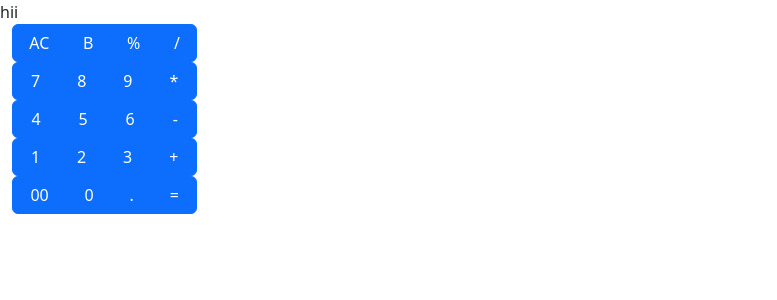
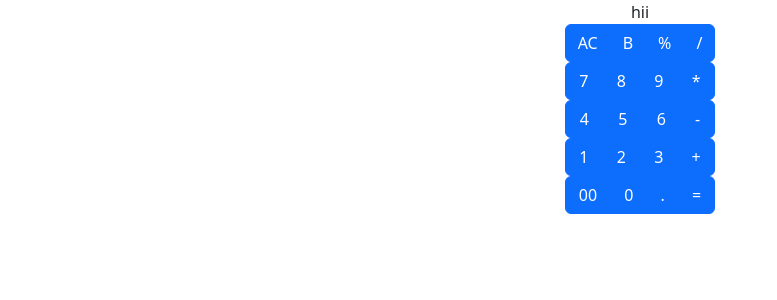
Before and after one commit to Smruti-Rekha-Swain/Calculator, a React (Vite) app: page / in a window 1280 px wide. Shown: the top 300 px of the page, without its empty margins (0-777 px from the left). Built offline with nearby package versions, Linux system fonts and the light colour scheme.

Commit message:
Structured the UI

```diff
--- a/src/App.jsx
+++ b/src/App.jsx
@@ -1,15 +1,11 @@
 function App() {
   return (
     <>
-      <div className="container-fluid text-center">
-        <div className="row col-sm-2">hii</div>
-        {/* <div className="row row-cols-auto"> */}
-        <div className="row col-sm-2">
-          <div
-            className="btn-group col"
-            role="group"
-            aria-label="Basic example"
-          >
+      <div className="container-fluid text-center d-flex flex-column w-25 align-items-center">
+        <div className="row ">hii</div>
+
+        <div className="row d-flex flex-column">
+          <div className="btn-group col" role="group">
             <button type="button" className="btn btn-primary">
               AC
             </button>
@@ -97,7 +93,6 @@ function App() {
           </div>
         </div>
       </div>
-      {/* </div> */}
     </>
   );
 }
```
